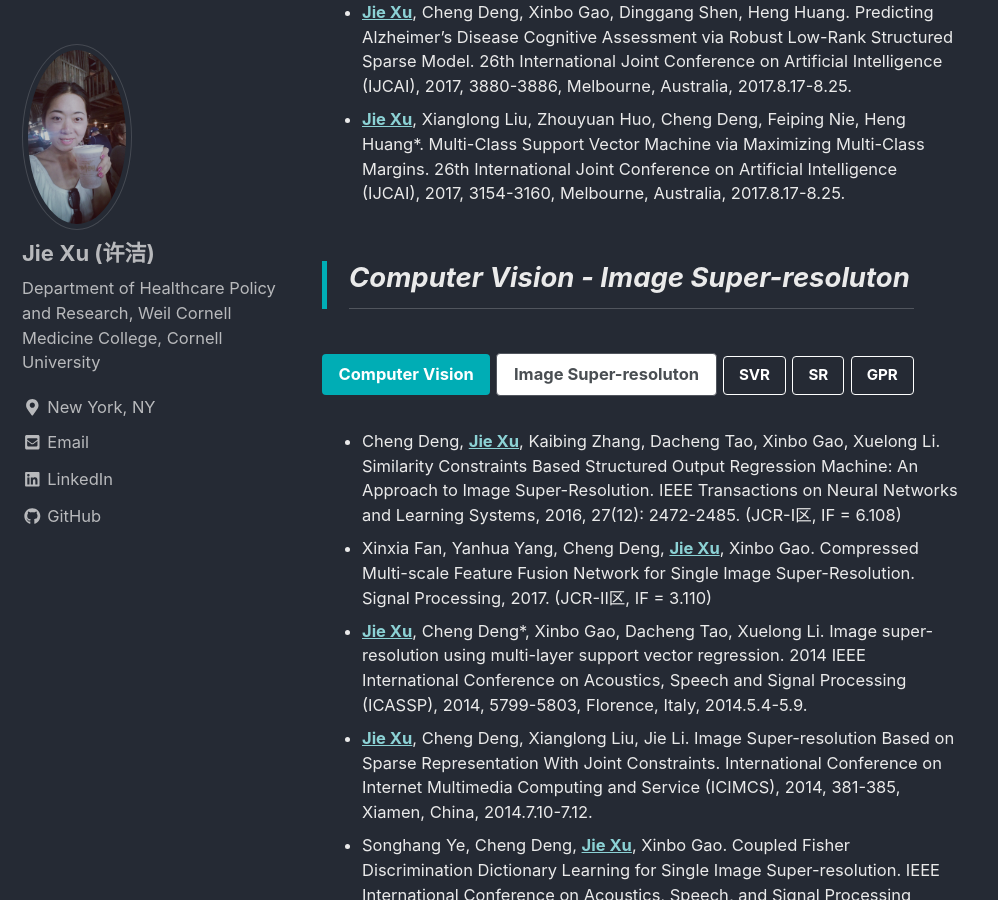
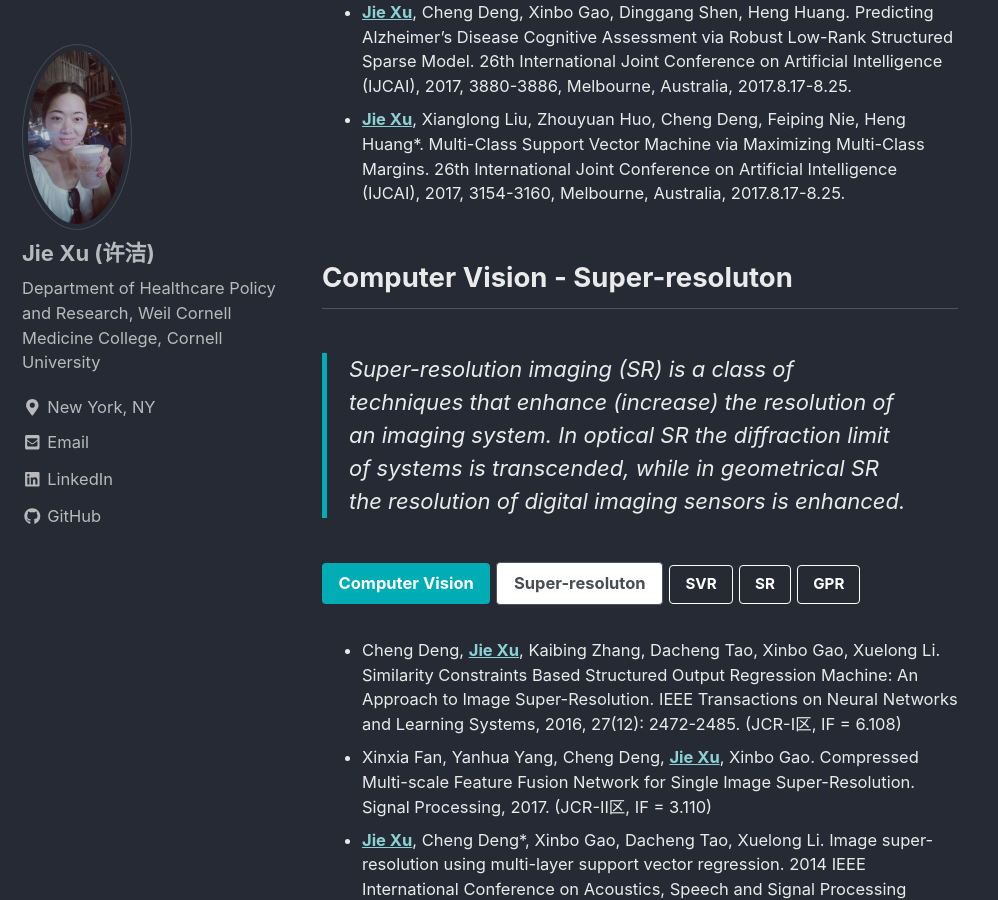
Before and after one commit to jxu1015/jxu1015.github.io, a Jekyll site: the page built from _pages/publications.md, in a window 1280 px wide and 900 px high, scrolled down 1165 px. Shown: the whole window, without its empty margins (0-998 px from the left). Built offline with Jekyll 4.4.1, drawn with Linux system fonts in a browser that asks for light colours; nearby versions of some CDN libraries.

Commit message:
Update publications.md

```diff
--- a/_pages/publications.md
+++ b/_pages/publications.md
@@ -16,10 +16,12 @@ header:
 * [**Jie Xu**](https://scholar.google.com/citations?user=kFSu-dgAAAAJ&hl=en), Xianglong Liu, Zhouyuan Huo, Cheng Deng, Feiping Nie, Heng Huang*. Multi-Class Support Vector Machine via Maximizing Multi-Class Margins. 26th International Joint Conference on Artificial Intelligence (IJCAI), 2017, 3154-3160, Melbourne, Australia, 2017.8.17-8.25.
 {: .small}
 
-> ## Computer Vision - Image Super-resoluton
+## Computer Vision - Super-resoluton
+
+> Super-resolution imaging (SR) is a class of techniques that enhance (increase) the resolution of an imaging system. In optical SR the diffraction limit of systems is transcended, while in geometrical SR the resolution of digital imaging sensors is enhanced.
 
 [Computer Vision](https://en.wikipedia.org/wiki/Computer_vision){: .btn .btn--primary .btn--primary}
-[Image Super-resoluton](https://en.wikipedia.org/wiki/Super-resolution_imaging){: .btn .btn--inverse .btn--primary}
+[Super-resoluton](https://en.wikipedia.org/wiki/Super-resolution_imaging){: .btn .btn--inverse .btn--primary}
 [SVR](#){: .btn .btn--light-outline .btn--small}
 [SR](#){: .btn .btn--light-outline .btn--small}
 [GPR](#){: .btn .btn--light-outline .btn--small}
```
